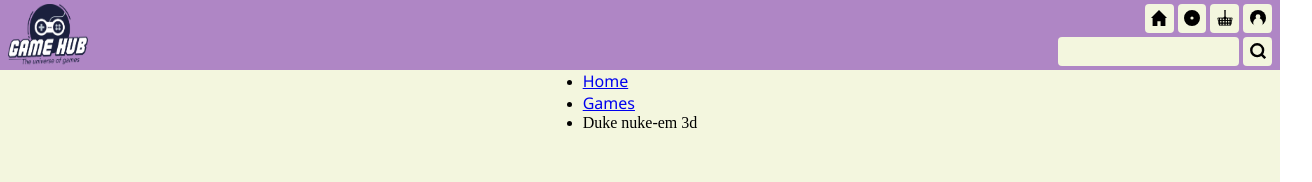
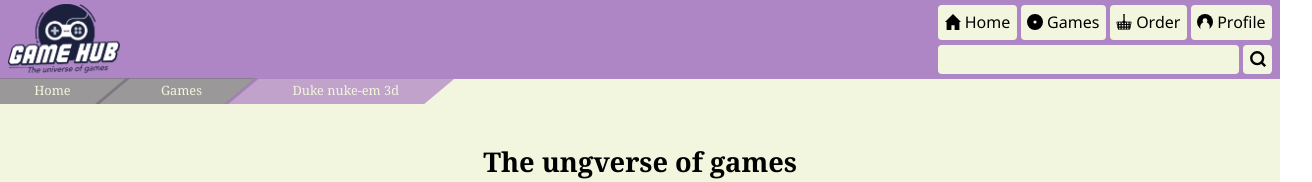
Before and after one commit to Noroff-FEU-Assignments/cross-course-project-Eirik-Haukeland, a plain HTML site: page index.html in a window 1280 px wide. Shown: the top 182 px of the page, 1312 px wide, since content can reach past the window. Drawn offline with Linux system fonts and the light colour scheme.

Commit message:
added fonts, breadcrumbs and media queries

```diff
--- a/css/main.css
+++ b/css/main.css
@@ -1,9 +1,13 @@
-@import url('https://fonts.googleapis.com/css2?family=Noto+Sans:ital,wght@0,100;0,200;0,300;0,400;0,500;0,600;0,700;0,800;0,900;1,100;1,200;1,300;1,400;1,500;1,600;1,700;1,800;1,900&family=Noto+Serif:ital,wght@0,400;0,700;1,400;1,700&display=swap');
-@import url('https://fonts.googleapis.com/css2?family=Noto+Sans:ital,wght@0,100;0,200;0,300;0,400;0,500;0,600;0,700;0,800;0,900;1,100;1,200;1,300;1,400;1,500;1,600;1,700;1,800;1,900&display=swap');
+@import url("https://fonts.googleapis.com/css2?family=Noto+Sans:ital,wght@0,100;0,200;0,300;0,400;0,500;0,600;0,700;0,800;0,900;1,100;1,200;1,300;1,400;1,500;1,600;1,700;1,800;1,900&family=Noto+Serif:ital,wght@0,400;0,700;1,400;1,700&display=swap");
+@import url("https://fonts.googleapis.com/css2?family=Noto+Sans:ital,wght@0,100;0,200;0,300;0,400;0,500;0,600;0,700;0,800;0,900;1,100;1,200;1,300;1,400;1,500;1,600;1,700;1,800;1,900&display=swap");
 
 * {
   margin: 0;
   padding: 0;
+}
+
+body {
+  overflow-x: hidden;
 }
 
 header {
@@ -39,7 +43,7 @@ header img.logo {
 .page-navigation input[type="text"] {
   background-color: #f3f6de;
   padding: 0.15rem;
-  width: 11rem;
+  width: 9.5rem;
   border-radius: 0.25rem;
   border: none;
   text-align: center;
@@ -53,10 +57,14 @@ header img.logo {
   border-radius: 0.25rem;
   background-color: #f3f6de;
   border: none;
+  text-decoration: none;
+  color: black;
+  align-items: center;
 }
 
 .page-navigation img {
   max-width: 1rem;
+  max-height: 1rem;
 }
 
 .nav-item span,
@@ -64,8 +72,8 @@ header img.logo {
 main section h2 {
   position: absolute;
   top: -1000rem;
+  margin-left: .25rem;
 }
-
 
 main {
   display: flex;
@@ -76,6 +84,69 @@ main {
   padding-bottom: 3rem;
 }
 
+.bread_crumbs {
+  position: absolute;
+  left: -1.15rem;
+  right: -2rem;
+  /* width: 100%; */
+}
+
+.bread_crumbs li{
+  position: relative;
+  top: -.05rem;
+  display: inline-block;
+  margin-right: -.5rem;
+  width: 23%;
+}
+
+.bread_crumbs li:last-of-type {
+  width: 45%;
+}
+
+.bred_crumb-item {
+  padding: .8rem;
+  /*
+  position: relative;
+  box-sizing: border-box;
+  background-color: #7E7883bf;
+  transform: skewX(-45deg);
+  */
+  position: relative;
+  border-right: .25rem solid #7E7883;
+  background-color: #7E7883bf;
+  box-sizing: border-box;
+  /* padding: 1em; */
+  display: block;
+  transform: skewX(-50deg);
+  width: 100%;
+  /* min-height: 3em; */
+  text-align: center;
+}
+
+.bred_crumb-item span {
+  color: #f3f6de;
+  font-family: 'Noto Serif', serif;
+  font-size: .8rem;
+  top: .2rem;
+  left: .3rem;
+
+  /* position: absolute;
+  left: 1.5rem;
+  padding: 0 1rem;
+  transform: skewX(50deg);  */
+
+  position: absolute;
+  box-sizing: border-box;
+  transform: skewX(50deg);
+  width: 100%;
+}
+
+.bread_crumbs li:last-child > span {
+  background-color: #af86c5bf;
+  border: none;
+  padding: 0, 3rem;
+}
+
 main section {
   display: flex;
   flex-direction: column;
@@ -84,19 +155,20 @@ main section {
 }
 
 h1 {
-  font-family: 'Noto Serif', serif;
+  font-family: "Noto Serif", serif;
   font-size: 1.7rem;
   text-align: center;
   margin: 1rem 0 0.25rem;
 }
 
-p, a{
-  font-family: 'Noto Sans', sans-serif;
+p,
+a {
+  font-family: "Noto Sans", sans-serif;
 }
 
 .page_desc {
+  margin: 1rem;
   max-width: 18rem;
-  margin-bottom: 1rem;
 }
 
 .revue_card {
@@ -135,7 +207,7 @@ p, a{
 }
 
 .game_card-title {
-  font-family: 'Noto Serif', serif;
+  font-family: "Noto Serif", serif;
   font-size: 1.2rem;
 }
 
@@ -193,7 +265,40 @@ footer ul {
   max-height: 1rem;
 }
 
+@media only screen and (min-width: 400px) {
+  .page-navigation input[type="text"] {
+    width: 11rem;
+  }
+
+
+  .bread_crumbs li{
+    width: 15%;
+  }
+
+  .bread_crumbs li:last-of-type {
+    width: 30%;
+  }
+}
+
 @media only screen and (min-width: 600px) {
+  header {
+    max-height: 200rem;
+  }
+
+  header img.logo {
+    max-width: 7rem;
+  }
+
+  .page-navigation input[type="text"] {
+    font-family: 'Noto Serif' serif;
+    font-size: .8rem;
+    width: 18.5rem;
+  }
+
+.nav-item span {
+  position: static;
+}
+
   main section:not(:nth-of-type(1)) {
     flex-direction: row;
     flex-wrap: wrap;
@@ -216,10 +321,27 @@ footer ul {
   }
 }
 
-@media only screen and (min-width: 1250px){
+@media only screen and (min-width: 800px) {
+  .bread_crumbs li{
+    width: 10%;
+  }
 
-  main section:last-child {
+  .bread_crumbs li:last-of-type {
+    width: 20%;
+  }
+}
+
+@media only screen and (min-width: 1250px) {
+    main section:last-child {
     max-width: none;
     align-content: space-around;
   }
+
+  .bread_crumbs li{
+    width: 10%;
+  }
+
+  .bread_crumbs li:last-of-type {
+    width: 15%;
+  }
 }
```
